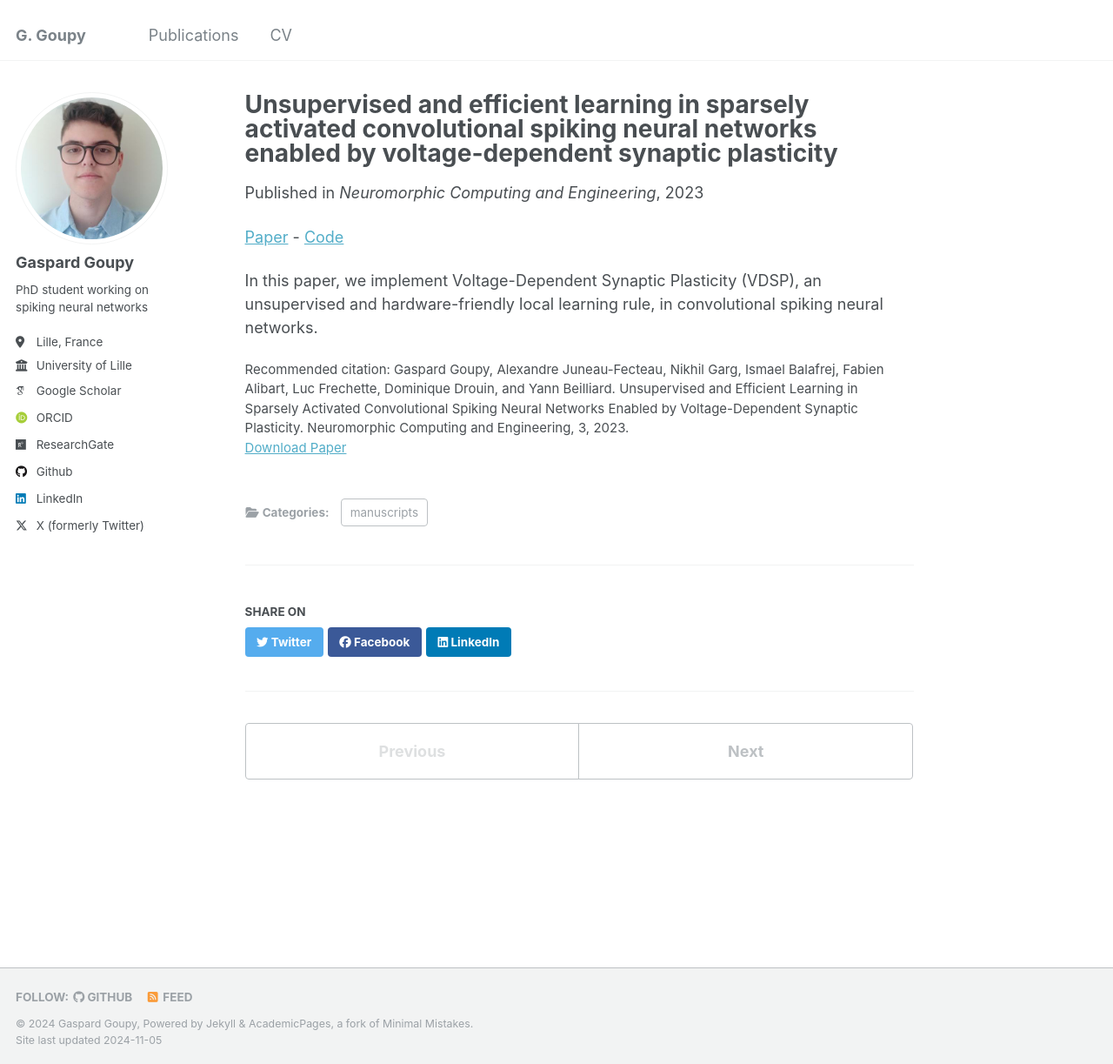
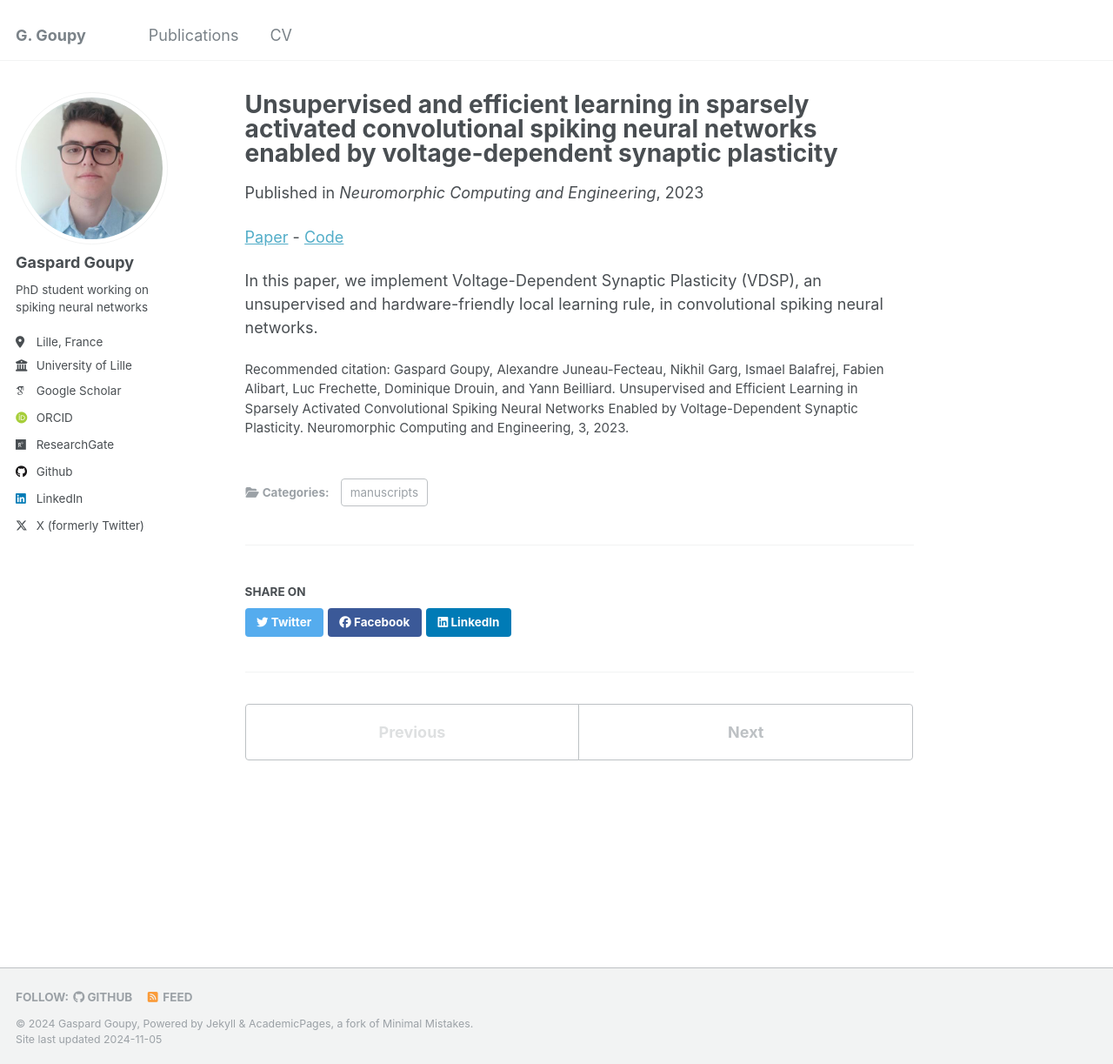
Before and after one commit to ggoupy/ggoupy.github.io, a Jekyll site: the page built from _publications/2023-vdsp.md, in a window 1280 px wide and 1223 px high. Shown: the whole window at 87% size. Built offline with Jekyll 4.4.1, drawn with Linux system fonts in a browser that asks for light colours; some web fonts are replaced.

Commit message:
Update pub

```diff
--- a/_publications/2023-vdsp.md
+++ b/_publications/2023-vdsp.md
@@ -7,7 +7,7 @@ date: 2023-01-06
 category: manuscripts
 venue: 'Neuromorphic Computing and Engineering'
 slidesurl: #'http://academicpages.github.io/files/slides1.pdf'
-paperurl: 'https://iopscience.iop.org/article/10.1088/2634-4386/acad98'
+paperurl: #'https://iopscience.iop.org/article/10.1088/2634-4386/acad98'
 citation: 'Gaspard Goupy, Alexandre Juneau-Fecteau, Nikhil Garg, Ismael Balafrej, Fabien Alibart, Luc Frechette, Dominique Drouin, and Yann Beilliard. Unsupervised and Efficient Learning in Sparsely Activated Convolutional Spiking Neural Networks Enabled by Voltage-Dependent Synaptic Plasticity. Neuromorphic Computing and Engineering, 3, 2023.'
 ---
 
```
